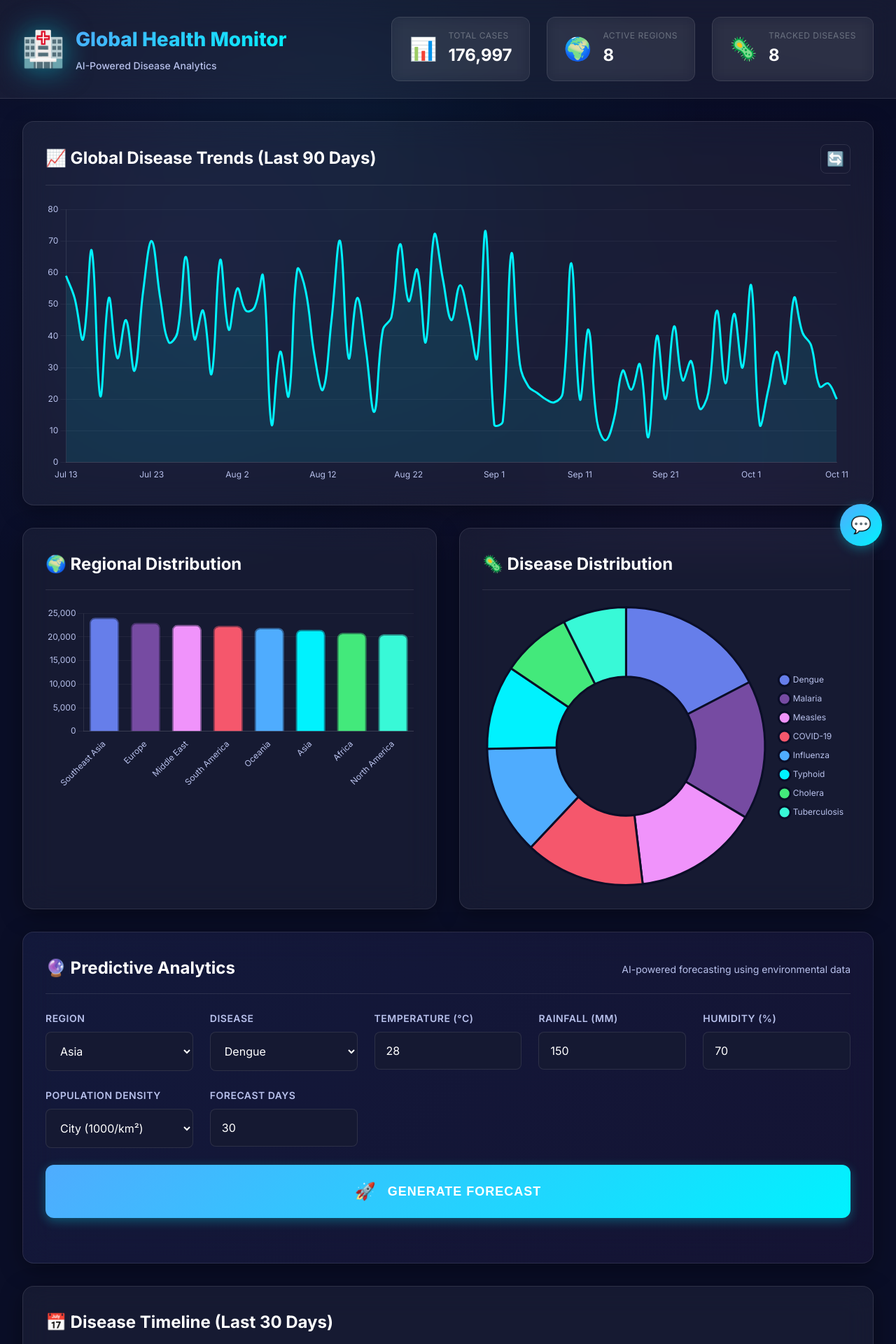
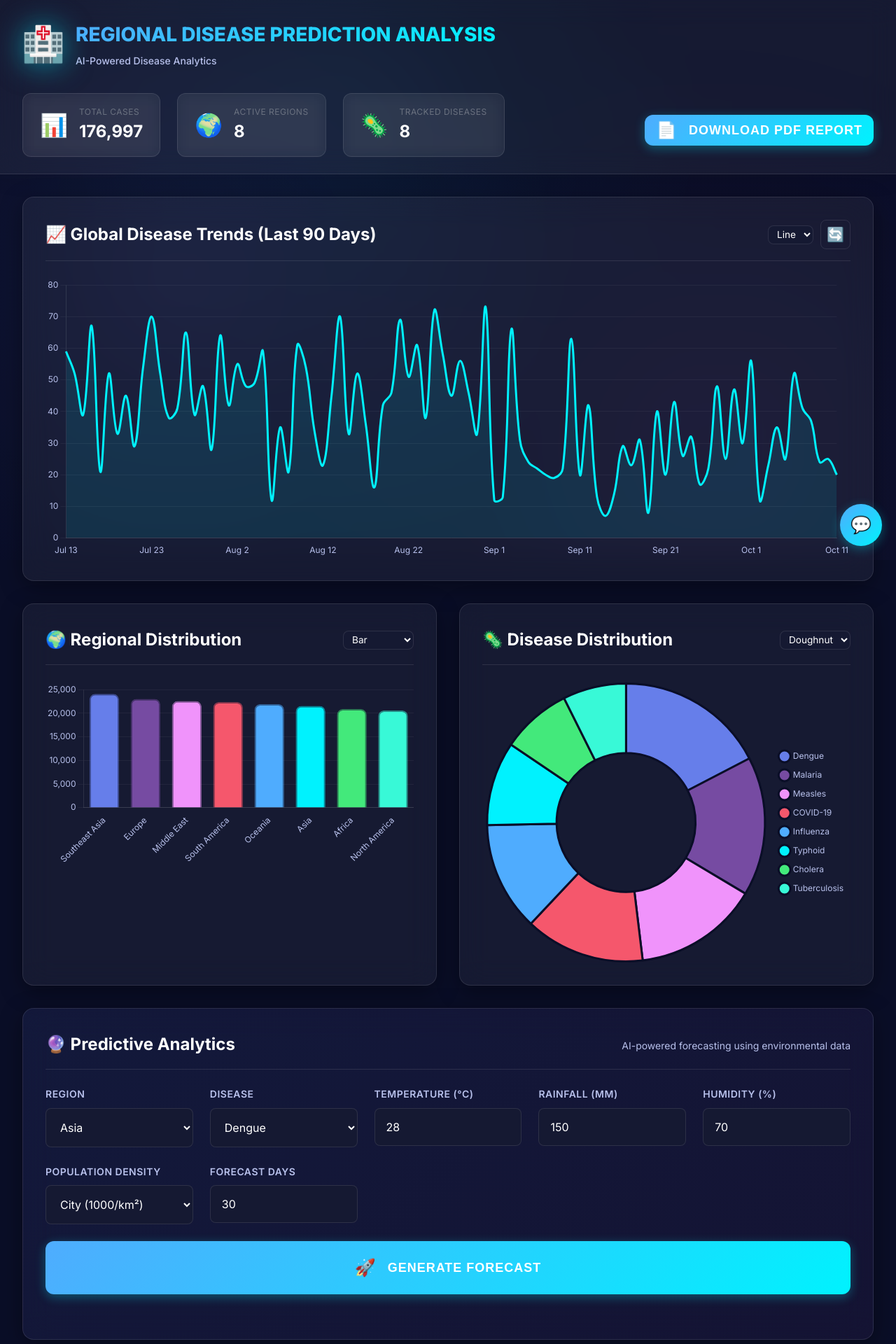
Before and after one commit to deepakg2006/-Global-Health-Monitor, a Flask app: page / in a window 1280 px wide. Shown: the top 1920 px of the page at 70% size. Run offline with Flask 3, Linux system fonts and the light colour scheme; some libraries are stand-ins or nearby versions.

Commit message:
Added chart type selection, PDF export, and chatbot formatting improvements

````diff
--- a/app.py
+++ b/app.py
@@ -258,11 +258,6 @@ def chat():
         user_message = data.get('message', '')
         context_data = data.get('context', {})
 
-        if not api_key:
-            return jsonify({
-                'response': "Hello! I am the AI Assistant. Currently, my advanced chat features are unavailable because the API key is not configured. However, you can still use the Dashboard and Predictions, which will automatically fall back to our local Machine Learning model!"
-            })
-
         # Prepare a context-aware prompt using dashboard stats
         prompt = f"""
 You are an expert epidemiological data analyst assistant integrated into the "Global Health Monitor" dashboard.
@@ -279,13 +274,30 @@ User Question: {user_message}
 Provide a concise, helpful, and analytical response. Format your response in plain text or simple markdown.
         """
 
-        response = gemini_model.generate_content(prompt)
+        # If API Key is present, try to use it
+        if api_key:
+            try:
+                response = gemini_model.generate_content(prompt)
+                return jsonify({'response': response.text})
+            except Exception as e:
+                return jsonify({'response': f"The AI Chatbot encountered an error: {str(e)}. Please check your API settings."})
+        else:
+            # Fallback offline response when no API key is available
+            offline_response = f"""
+**Offline Analytics Assistant:**
+I am currently operating in offline mode. However, I can still observe the following from your dashboard:
 
-        return jsonify({
-            'response': response.text
-        })
+- **Total Cases:** {context_data.get('total_cases', 'Unknown')}
+- **Active Regions:** {context_data.get('active_regions', 'Unknown')}
+- **Tracked Diseases:** {context_data.get('tracked_diseases', 'Unknown')}
+- **Average Daily Cases:** {context_data.get('avg_daily_cases', 'Unknown')}
+
+Your question was: "{user_message}"
+"""
+            return jsonify({'response': offline_response})
+
     except Exception as e:
-        return jsonify({'response': f"The AI Chatbot encountered an error: {str(e)}. Please check your API settings."})
+        return jsonify({'response': f"Error: {str(e)}"})
 
 if __name__ == '__main__':
     print("\n" + "="*60)
--- a/static/js/main.js
+++ b/static/js/main.js
@@ -63,11 +63,13 @@ function updateStatistics(stats) {
  */
 function renderTrendChart(data) {
     const ctx = document.getElementById('trend-chart');
+    const typeElement = document.getElementById('trend-chart-type');
+    const chartType = typeElement ? typeElement.value : 'line';
 
     if (charts.trend) charts.trend.destroy();
 
     charts.trend = new Chart(ctx, {
-        type: 'line',
+        type: chartType,
         data: {
             labels: data.map(d => formatDate(d.Date)),
             datasets: [{
@@ -139,6 +141,8 @@ function renderTrendChart(data) {
  */
 function renderRegionalChart(data) {
     const ctx = document.getElementById('regional-chart');
+    const typeElement = document.getElementById('regional-chart-type');
+    const chartType = typeElement ? typeElement.value : 'bar';
 
     if (charts.regional) charts.regional.destroy();
 
@@ -147,26 +151,12 @@ function renderRegionalChart(data) {
         '#4facfe', '#00f2fe', '#43e97b', '#38f9d7'
     ];
 
-    charts.regional = new Chart(ctx, {
-        type: 'bar',
-        data: {
-            labels: data.map(d => d.Region),
-            datasets: [{
-                label: 'Total Cases',
-                data: data.map(d => d.Case_Count),
-                backgroundColor: colors,
-                borderColor: colors.map(c => c + '80'),
-                borderWidth: 2,
-                borderRadius: 8,
-                hoverBackgroundColor: colors.map(c => c + 'cc')
-            }]
-        },
-        options: {
+    const options = {
         responsive: true,
         maintainAspectRatio: false,
         plugins: {
             legend: {
-                    display: false
+                display: chartType === 'pie' || chartType === 'doughnut'
             },
             tooltip: {
                 backgroundColor: 'rgba(10, 14, 39, 0.9)',
@@ -176,30 +166,40 @@ function renderRegionalChart(data) {
                 borderWidth: 1,
                 padding: 12,
                 callbacks: {
-                        label: (context) => `Cases: ${formatNumber(context.parsed.y)}`
-                    }
-                }
-            },
-            scales: {
-                x: {
-                    grid: {
-                        display: false
-                    },
-                    ticks: {
-                        maxRotation: 45,
-                        minRotation: 45
-                    }
-                },
-                y: {
-                    grid: {
-                        color: 'rgba(255, 255, 255, 0.05)'
-                    },
-                    ticks: {
-                        callback: (value) => formatNumber(value)
+                    label: (context) => `Cases: ${formatNumber(context.parsed.y !== undefined ? context.parsed.y : context.parsed)}`
                 }
             }
         }
+    };
+
+    if (chartType === 'bar' || chartType === 'line') {
+        options.scales = {
+            x: {
+                grid: { display: false },
+                ticks: { maxRotation: 45, minRotation: 45 }
+            },
+            y: {
+                grid: { color: 'rgba(255, 255, 255, 0.05)' },
+                ticks: { callback: (value) => formatNumber(value) }
             }
+        };
+    }
+
+    charts.regional = new Chart(ctx, {
+        type: chartType,
+        data: {
+            labels: data.map(d => d.Region),
+            datasets: [{
+                label: 'Total Cases',
+                data: data.map(d => d.Case_Count),
+                backgroundColor: colors,
+                borderColor: colors.map(c => c + '80'),
+                borderWidth: 2,
+                borderRadius: chartType === 'bar' ? 8 : 0,
+                hoverBackgroundColor: colors.map(c => c + 'cc')
+            }]
+        },
+        options: options
     });
 }
 
@@ -208,6 +208,8 @@ function renderRegionalChart(data) {
  */
 function renderDiseaseChart(data) {
     const ctx = document.getElementById('disease-chart');
+    const typeElement = document.getElementById('disease-chart-type');
+    const chartType = typeElement ? typeElement.value : 'doughnut';
 
     if (charts.disease) charts.disease.destroy();
 
@@ -216,29 +218,16 @@ function renderDiseaseChart(data) {
         '#4facfe', '#00f2fe', '#43e97b', '#38f9d7'
     ];
 
-    charts.disease = new Chart(ctx, {
-        type: 'doughnut',
-        data: {
-            labels: data.map(d => d.Disease),
-            datasets: [{
-                data: data.map(d => d.Case_Count),
-                backgroundColor: colors,
-                borderColor: '#0a0e27',
-                borderWidth: 3,
-                hoverOffset: 15
-            }]
-        },
-        options: {
+    const options = {
         responsive: true,
         maintainAspectRatio: false,
         plugins: {
             legend: {
-                    position: 'right',
+                position: chartType === 'pie' || chartType === 'doughnut' ? 'right' : 'top',
+                display: true,
                 labels: {
                     padding: 15,
-                        font: {
-                            size: 12
-                        },
+                    font: { size: 12 },
                     usePointStyle: true,
                     pointStyle: 'circle'
                 }
@@ -252,16 +241,49 @@ function renderDiseaseChart(data) {
                 padding: 12,
                 callbacks: {
                     label: (context) => {
-                            const label = context.label || '';
-                            const value = formatNumber(context.parsed);
+                        const label = context.dataset.label || context.label || '';
+                        const parsedValue = context.parsed.y !== undefined ? context.parsed.y : context.parsed;
+                        const value = formatNumber(parsedValue);
+                        if (chartType === 'pie' || chartType === 'doughnut') {
                             const total = context.dataset.data.reduce((a, b) => a + b, 0);
-                            const percentage = ((context.parsed / total) * 100).toFixed(1);
+                            const percentage = ((parsedValue / total) * 100).toFixed(1);
                             return `${label}: ${value} (${percentage}%)`;
+                        }
+                        return `${label}: ${value}`;
                     }
                 }
             }
         }
+    };
+
+    if (chartType === 'bar' || chartType === 'line') {
+        options.scales = {
+            x: {
+                grid: { display: false },
+                ticks: { maxRotation: 45, minRotation: 45 }
+            },
+            y: {
+                grid: { color: 'rgba(255, 255, 255, 0.05)' },
+                ticks: { callback: (value) => formatNumber(value) }
             }
+        };
+    }
+
+    charts.disease = new Chart(ctx, {
+        type: chartType,
+        data: {
+            labels: data.map(d => d.Disease),
+            datasets: [{
+                label: 'Disease Cases',
+                data: data.map(d => d.Case_Count),
+                backgroundColor: colors,
+                borderColor: chartType === 'pie' || chartType === 'doughnut' ? '#0a0e27' : colors.map(c => c + '80'),
+                borderWidth: chartType === 'pie' || chartType === 'doughnut' ? 3 : 2,
+                borderRadius: chartType === 'bar' ? 8 : 0,
+                hoverOffset: chartType === 'pie' || chartType === 'doughnut' ? 15 : 0
+            }]
+        },
+        options: options
     });
 }
 
@@ -270,6 +292,8 @@ function renderDiseaseChart(data) {
  */
 function renderTimelineChart(data) {
     const ctx = document.getElementById('timeline-chart');
+    const typeElement = document.getElementById('timeline-chart-type');
+    const chartType = typeElement ? typeElement.value : 'line';
 
     if (charts.timeline) charts.timeline.destroy();
 
@@ -302,7 +326,7 @@ function renderTimelineChart(data) {
             label: disease,
             data: dates.map(date => dataMap[date] || 0),
             borderColor: colors[index % colors.length],
-            backgroundColor: colors[index % colors.length] + '20',
+            backgroundColor: chartType === 'bar' ? colors[index % colors.length] + '80' : colors[index % colors.length] + '20',
             borderWidth: 2,
             fill: false,
             tension: 0.4,
@@ -312,7 +336,7 @@ function renderTimelineChart(data) {
     });
 
     charts.timeline = new Chart(ctx, {
-        type: 'line',
+        type: chartType,
         data: {
             labels: dates.map(d => formatDate(d)),
             datasets: datasets
@@ -550,6 +574,88 @@ function setupEventListeners() {
     document.getElementById('predict-btn').addEventListener('click', () => {
         generatePrediction();
     });
+
+    // Chart type selectors
+    document.getElementById('trend-chart-type')?.addEventListener('change', () => {
+        if (currentData) renderTrendChart(currentData.daily_trend);
+    });
+    document.getElementById('regional-chart-type')?.addEventListener('change', () => {
+        if (currentData) renderRegionalChart(currentData.regional_distribution);
+    });
+    document.getElementById('disease-chart-type')?.addEventListener('change', () => {
+        if (currentData) renderDiseaseChart(currentData.disease_distribution);
+    });
+    document.getElementById('timeline-chart-type')?.addEventListener('change', () => {
+        if (currentData) renderTimelineChart(currentData.disease_trends);
+    });
+
+    // PDF Download
+    const downloadBtn = document.getElementById('download-pdf-btn');
+    if (downloadBtn) {
+        downloadBtn.addEventListener('click', () => {
+            const originalText = downloadBtn.innerHTML;
+            downloadBtn.innerHTML = '<span class="btn-icon">⏳</span> Downloading...';
+            downloadBtn.disabled = true;
+
+            const element = document.body;
+
+            const opt = {
+                margin:       [0.2, 0.2],
+                filename:     `Regional_Health_Analysis_Report_${new Date().toISOString().split('T')[0]}.pdf`,
+                image:        { type: 'jpeg', quality: 1.0 },
+                html2canvas:  {
+                    scale: 2,
+                    useCORS: true,
+                    backgroundColor: '#0a0e27',
+                    windowWidth: 1600,
+                    scrollY: 0
+                },
+                jsPDF:        { unit: 'in', format: 'a2', orientation: 'landscape' },
+                pagebreak:    { mode: 'avoid-all' }
+            };
+
+            // Temporarily hide UI elements for clean PDF
+            const selects = document.querySelectorAll('select.input-field');
+            const headerActions = document.querySelector('.header-actions');
+            const chatFab = document.getElementById('open-chat');
+            const chatWidget = document.getElementById('chatbot-widget');
+            const loadingOverlay = document.getElementById('loading-overlay');
+
+            selects.forEach(s => s.style.display = 'none');
+            if(headerActions) headerActions.style.display = 'none';
+            if(chatFab) chatFab.style.display = 'none';
+            if(chatWidget) chatWidget.style.display = 'none';
+            if(loadingOverlay) loadingOverlay.style.display = 'none';
+
+            // Generate PDF
+            html2pdf().set(opt).from(element).save().then(() => {
+                // Restore elements
+                downloadBtn.innerHTML = originalText;
+                downloadBtn.disabled = false;
+
+                selects.forEach(s => s.style.display = '');
+                if(headerActions) headerActions.style.display = '';
+                if(chatFab) chatFab.style.display = '';
+                if(loadingOverlay) {
+                    // Only restore if it was actually hidden by us (not if it's naturally hidden after load)
+                    loadingOverlay.style.display = '';
+                    if (!currentData) {
+                        loadingOverlay.classList.remove('hidden');
+                    } else {
+                        loadingOverlay.classList.add('hidden');
+                    }
+                }
+            }).catch(err => {
+                console.error('PDF Generation Error:', err);
+                alert('Failed to generate PDF report.');
+                downloadBtn.innerHTML = originalText;
+                downloadBtn.disabled = false;
+                selects.forEach(s => s.style.display = '');
+                if(headerActions) headerActions.style.display = '';
+                if(chatFab) chatFab.style.display = '';
+            });
+        });
+    }
 }
 
 /**
@@ -655,7 +761,30 @@ document.addEventListener('DOMContentLoaded', () => {
         const div = document.createElement('div');
         div.className = `message ${sender}-message`;
         if(id) div.id = id;
+
+        if (sender === 'bot') {
+            try {
+                // Remove Markdown wrapping if Gemini specifically returns raw JSON blocks (unusual but possible)
+                if(text.startsWith("```json")) text = text.replace(/```json/g, "").replace(/```/g,"");
+
+                // Parse correctly using marked for bold properties to show up properly
+                div.innerHTML = typeof marked !== 'undefined' ? marked.parse(text) : text.replace(/\n/g, '<br>');
+            } catch (e) {
+                div.innerHTML = text.replace(/\n/g, '<br>');
+            }
+
+            // Apply lightweight typography styling for embedded markdown rendering
+            const paras = div.querySelectorAll("p");
+            paras.forEach(p => p.style.margin = "0 0 0.5rem 0");
+            const lists = div.querySelectorAll("ul, ol");
+            lists.forEach(l => {
+                l.style.margin = "0.5rem 0";
+                l.style.paddingLeft = "1.5rem";
+            });
+        } else {
             div.textContent = text;
+        }
+
         chatBody.appendChild(div);
         chatBody.scrollTop = chatBody.scrollHeight;
     }
--- a/templates/index.html
+++ b/templates/index.html
@@ -1,22 +1,32 @@
 <!DOCTYPE html>
 <html lang="en">
+
 <head>
     <meta charset="UTF-8">
     <meta name="viewport" content="width=device-width, initial-scale=1.0">
-    <meta name="description" content="Advanced disease analysis and forecasting platform using machine learning for public health insights">
+    <meta name="description"
+        content="Advanced disease analysis and forecasting platform using machine learning for public health insights">
     <title>Global Health Monitor - Disease Analysis & Forecasting</title>
 
     <!-- Google Fonts -->
     <link rel="preconnect" href="https://fonts.googleapis.com">
     <link rel="preconnect" href="https://fonts.gstatic.com" crossorigin>
-    <link href="https://fonts.googleapis.com/css2?family=Inter:wght@300;400;500;600;700;800&display=swap" rel="stylesheet">
+    <link href="https://fonts.googleapis.com/css2?family=Inter:wght@300;400;500;600;700;800&display=swap"
+        rel="stylesheet">
 
     <!-- Chart.js -->
     <script src="https://cdn.jsdelivr.net/npm/chart.js@4.4.0/dist/chart.umd.min.js"></script>
 
+    <!-- html2pdf.js for PDF export -->
+    <script src="https://cdnjs.cloudflare.com/ajax/libs/html2pdf.js/0.10.1/html2pdf.bundle.min.js"></script>
+
+    <!-- Marked.js for rendering markdown in chatbot -->
+    <script src="https://cdn.jsdelivr.net/npm/marked/marked.min.js"></script>
+
     <!-- Custom CSS -->
     <link rel="stylesheet" href="/static/css/style.css">
 </head>
+
 <body>
     <!-- Header -->
     <header class="header">
@@ -24,7 +34,7 @@
             <div class="logo">
                 <div class="logo-icon">🏥</div>
                 <div class="logo-text">
-                    <h1>Global Health Monitor</h1>
+                    <h1>REGIONAL DISEASE PREDICTION ANALYSIS</h1>
                     <p>AI-Powered Disease Analytics</p>
                 </div>
             </div>
@@ -51,6 +61,11 @@
                     </div>
                 </div>
             </div>
+            <div class="header-actions" style="margin-top: 15px; text-align: right;">
+                <button id="download-pdf-btn" class="btn-primary" style="padding: 0.5rem 1rem;">
+                    <span class="btn-icon">📄</span> Download PDF Report
+                </button>
+            </div>
         </div>
     </header>
 
@@ -61,7 +76,12 @@
             <div class="glass-card large">
                 <div class="card-header">
                     <h2>📈 Global Disease Trends (Last 90 Days)</h2>
-                    <div class="card-actions">
+                    <div class="card-actions" style="display: flex; align-items: center; gap: 10px;">
+                        <select id="trend-chart-type" class="input-field"
+                            style="padding: 0.2rem 0.5rem; width: auto; font-size: 0.85rem;">
+                            <option value="line" selected>Line</option>
+                            <option value="bar">Bar</option>
+                        </select>
                         <button class="btn-icon" id="refresh-data" title="Refresh Data">🔄</button>
                     </div>
                 </div>
@@ -74,8 +94,15 @@
         <!-- Section 2: Regional & Disease Distribution -->
         <section class="section-distribution">
             <div class="glass-card">
-                <div class="card-header">
+                <div class="card-header" style="display: flex; justify-content: space-between; align-items: center;">
                     <h2>🌍 Regional Distribution</h2>
+                    <select id="regional-chart-type" class="input-field"
+                        style="padding: 0.2rem 0.5rem; width: auto; font-size: 0.85rem;">
+                        <option value="bar" selected>Bar</option>
+                        <option value="pie">Pie</option>
+                        <option value="doughnut">Doughnut</option>
+                        <option value="line">Line</option>
+                    </select>
                 </div>
                 <div class="card-body">
                     <canvas id="regional-chart"></canvas>
@@ -83,8 +110,15 @@
             </div>
 
             <div class="glass-card">
-                <div class="card-header">
+                <div class="card-header" style="display: flex; justify-content: space-between; align-items: center;">
                     <h2>🦠 Disease Distribution</h2>
+                    <select id="disease-chart-type" class="input-field"
+                        style="padding: 0.2rem 0.5rem; width: auto; font-size: 0.85rem;">
+                        <option value="doughnut" selected>Doughnut</option>
+                        <option value="pie">Pie</option>
+                        <option value="bar">Bar</option>
+                        <option value="line">Line</option>
+                    </select>
                 </div>
                 <div class="card-body">
                     <canvas id="disease-chart"></canvas>
@@ -131,17 +165,20 @@
 
                         <div class="control-group">
                             <label for="pred-temp">Temperature (°C)</label>
-                            <input type="number" id="pred-temp" class="input-field" value="28" min="0" max="50" step="0.5">
+                            <input type="number" id="pred-temp" class="input-field" value="28" min="0" max="50"
+                                step="0.5">
                         </div>
 
                         <div class="control-group">
                             <label for="pred-rain">Rainfall (mm)</label>
-                            <input type="number" id="pred-rain" class="input-field" value="150" min="0" max="500" step="10">
+                            <input type="number" id="pred-rain" class="input-field" value="150" min="0" max="500"
+                                step="10">
                         </div>
 
                         <div class="control-group">
                             <label for="pred-humidity">Humidity (%)</label>
-                            <input type="number" id="pred-humidity" class="input-field" value="70" min="0" max="100" step="5">
+                            <input type="number" id="pred-humidity" class="input-field" value="70" min="0" max="100"
+                                step="5">
                         </div>
 
                         <div class="control-group">
@@ -159,7 +196,8 @@
 
                         <div class="control-group">
                             <label for="pred-days">Forecast Days</label>
-                            <input type="number" id="pred-days" class="input-field" value="30" min="7" max="90" step="1">
+                            <input type="number" id="pred-days" class="input-field" value="30" min="7" max="90"
+                                step="1">
                         </div>
 
                         <div class="control-group full-width">
@@ -182,8 +220,13 @@
         <!-- Section 4: Disease Timeline -->
         <section class="section-timeline">
             <div class="glass-card large">
-                <div class="card-header">
+                <div class="card-header" style="display: flex; justify-content: space-between; align-items: center;">
                     <h2>📅 Disease Timeline (Last 30 Days)</h2>
+                    <select id="timeline-chart-type" class="input-field"
+                        style="padding: 0.2rem 0.5rem; width: auto; font-size: 0.85rem;">
+                        <option value="line" selected>Line</option>
+                        <option value="bar">Bar</option>
+                    </select>
                 </div>
                 <div class="card-body">
                     <canvas id="timeline-chart"></canvas>
@@ -225,4 +268,5 @@
     <!-- Custom JavaScript -->
     <script src="/static/js/main.js"></script>
 </body>
+
 </html>
````
Lines whose indentation alone changed are shown as unchanged.
